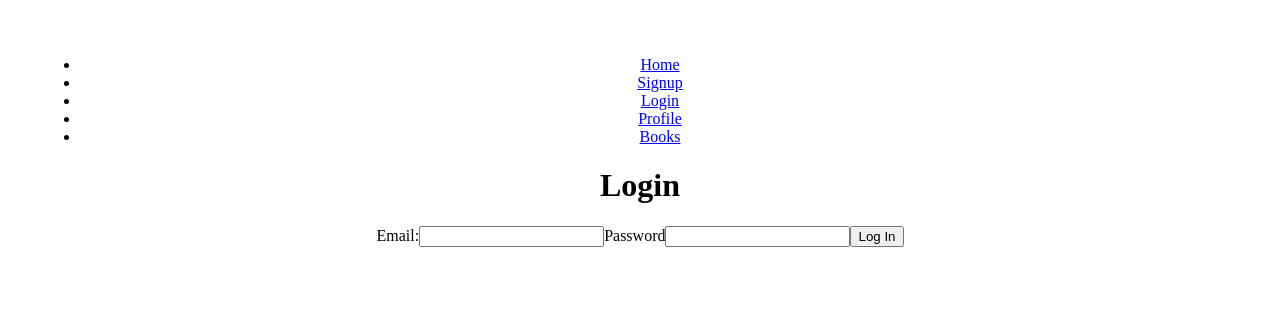
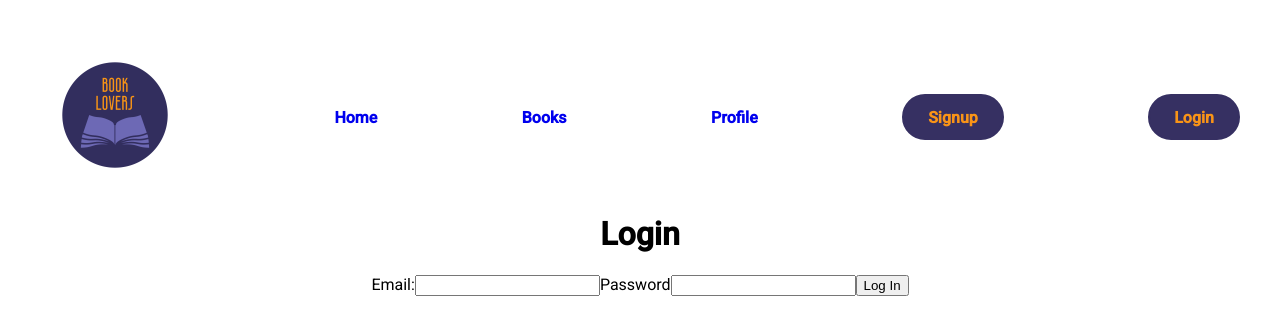
Before and after one commit to Zeynep1701/Module3_Project_Frontend, a React (Vite) app: page /login in a window 1280 px wide. Shown: the top 334 px of the page. Built offline with nearby package versions, Linux system fonts and the light colour scheme.

Commit message:
Starting CSS

```diff
--- a/index.html
+++ b/index.html
@@ -3,6 +3,7 @@
   <head>
     <meta charset="UTF-8" />
     <title>Book Lovers</title>
+    <link rel="stylesheet" href="https://fonts.googleapis.com/css2?family=Roboto:wght@300;400;500&display=swap">
   </head>
   <body>
     <div id="root"></div>
--- a/src/App.css
+++ b/src/App.css
@@ -3,6 +3,47 @@
   margin: 0 auto;
   padding: 2rem;
   text-align: center;
+  font-family: Roboto, system-ui, -apple-system, BlinkMacSystemFont, 'Segoe UI', Oxygen, Ubuntu, Cantarell, 'Open Sans', 'Helvetica Neue', sans-serif;
+}
+
+.navUl{
+  list-style: none;
+  padding: 0;
+  margin: 0;
+  display: flex;
+  justify-content: space-between;
+  align-items: center;
+}
+
+.navUl li{
+  font-weight: bold;
+}
+
+.link {
+  text-decoration: none;
+}
+
+.link:hover {
+  color: #F99417;
+}
+
+/* Buttons */
+
+.btn {
+  background-color: #363062;
+  color: #F99417;
+  padding: 0.7rem 1.5rem;
+  border: 0.15rem solid #363062;
+  border-radius: 4rem;
+  text-align: center;
+  text-decoration: none;
+  display: inline-block;
+  font-size: 16px;
+}
+
+.btn:hover {
+  background-color: #F99417;
+  color: #363062;
 }
 
 /* Spinner */
@@ -27,12 +68,12 @@
 }
 
 .half-circle-spinner .circle.circle-1 {
-  border-top-color: #ff1d5e;
+  border-top-color: #363062;
   animation: half-circle-spinner-animation 1s infinite;
 }
 
 .half-circle-spinner .circle.circle-2 {
-  border-bottom-color: #ff1d5e;
+  border-bottom-color: #363062;
   animation: half-circle-spinner-animation 1s infinite alternate;
 }
 
--- a/src/App.jsx
+++ b/src/App.jsx
@@ -11,22 +11,39 @@ import HomePage from "./pages/HomePage";
 function App() {
   return (
     <>
-      <nav>
-        <ul>
+      <nav className="nav">
+        <ul className="navUl">
           <li>
-            <Link to="/">Home</Link>
+            <img
+              src="src\assets\Book Lovers.png"
+              alt="Book Lovers logo"
+              width="150"
+            />
           </li>
           <li>
-            <Link to="/signup">Signup</Link>
+            <Link className="link" to="/">
+              Home
+            </Link>
           </li>
           <li>
-            <Link to="/login">Login</Link>
+            <Link className="link" to="/books">
+              Books
+            </Link>
           </li>
           <li>
-            <Link to="/profile">Profile</Link>
+            <Link className="link" to="/profile">
+              Profile
+            </Link>
           </li>
           <li>
-            <Link to="/books">Books</Link>
+            <Link className="link btn" to="/signup">
+              Signup
+            </Link>
+          </li>
+          <li>
+            <Link className="link btn" to="/login">
+              Login
+            </Link>
           </li>
         </ul>
       </nav>
--- a/src/pages/BooksPage.jsx
+++ b/src/pages/BooksPage.jsx
@@ -1,12 +1,12 @@
 import { Link, Navigate, useNavigate } from "react-router-dom";
 import { useEffect, useState } from "react";
+import AppCss from "../App.css";
 
 function BooksPage() {
   const [originalBooks, setOriginalBooks] = useState([]);
   const [books, setBooks] = useState([]);
   const [selectedCategory, setSelectedCategory] = useState("all");
   const [sortBy, setSortBy] = useState(null);
-
 
   const navigate = useNavigate();
 
@@ -48,8 +48,7 @@ function BooksPage() {
       copyBooks.sort((book1, book2) => {
         const bookTitle1 = book1.title;
         const bookTitle2 = book2.title;
-          return bookTitle1.localeCompare(bookTitle2);
-
+        return bookTitle1.localeCompare(bookTitle2);
       });
       setBooks(copyBooks);
       setSortBy("books");
@@ -79,15 +78,32 @@ function BooksPage() {
 
   const handleSortByCategories = (selectedCategory) => {
     setSelectedCategory(selectedCategory);
-    const filteredBooks = selectedCategory === "all" ? originalBooks : originalBooks.filter(book => book.categories.includes(selectedCategory));
+    const filteredBooks =
+      selectedCategory === "all"
+        ? originalBooks
+        : originalBooks.filter((book) =>
+            book.categories.includes(selectedCategory)
+          );
     setBooks(filteredBooks);
   };
 
   return (
     <>
-      <button type="button" className="button-74" onClick={handleSortByBookTitles}>{sortBy === "books" ? "Reset Order" : "Sort by Titles (A-Z)"}</button>
-      <button type="button" className="button-74" onClick={handleSortByAuthors}>{sortBy === "authors" ? "Reset Order" : "Sort by Authors (A-Z)"}</button>
-      <select className="button-74" value={selectedCategory} onChange={(e) => handleSortByCategories(e.target.value)}>
+      <button
+        type="button"
+        className="button-74"
+        onClick={handleSortByBookTitles}
+      >
+        {sortBy === "books" ? "Reset Order" : "Sort by Titles (A-Z)"}
+      </button>
+      <button type="button" className="button-74" onClick={handleSortByAuthors}>
+        {sortBy === "authors" ? "Reset Order" : "Sort by Authors (A-Z)"}
+      </button>
+      <select
+        className="button-74"
+        value={selectedCategory}
+        onChange={(e) => handleSortByCategories(e.target.value)}
+      >
         <option value="all">Category: All</option>
         <option value="Romance">Category: Romance</option>
         <option value="Fantasy">Category: Fantasy</option>
@@ -115,7 +131,7 @@ function BooksPage() {
               boxShadow: "1px 2px 7px 2px #BC9B6A",
             }}
           >
-            <Link to={`/books/${book._id}`}>
+            <Link className="link" to={`/books/${book._id}`}>
               <img src={book.image} style={{ height: "200px" }} />
               <h3>{book.title}</h3>
               <p>Author: {book.authorId.name}</p>
--- a/src/pages/HomePage.jsx
+++ b/src/pages/HomePage.jsx
@@ -1,4 +1,5 @@
 import { useNavigate } from "react-router-dom";
+import AppCss from "../App.css";
 
 const HomePage = () => {
   const navigate = useNavigate();
@@ -13,7 +14,12 @@ const HomePage = () => {
 
   return (
     <>
-      <button onClick={navigateSignup}>Sign up</button>
+      <button
+        onClick={navigateSignup}
+        className="bg-customBlue text-customOrange font-roboto p-4 rounded"
+      >
+        Sign up
+      </button>
       <button onClick={navigateLogin}>Log in</button>
     </>
   );
```
